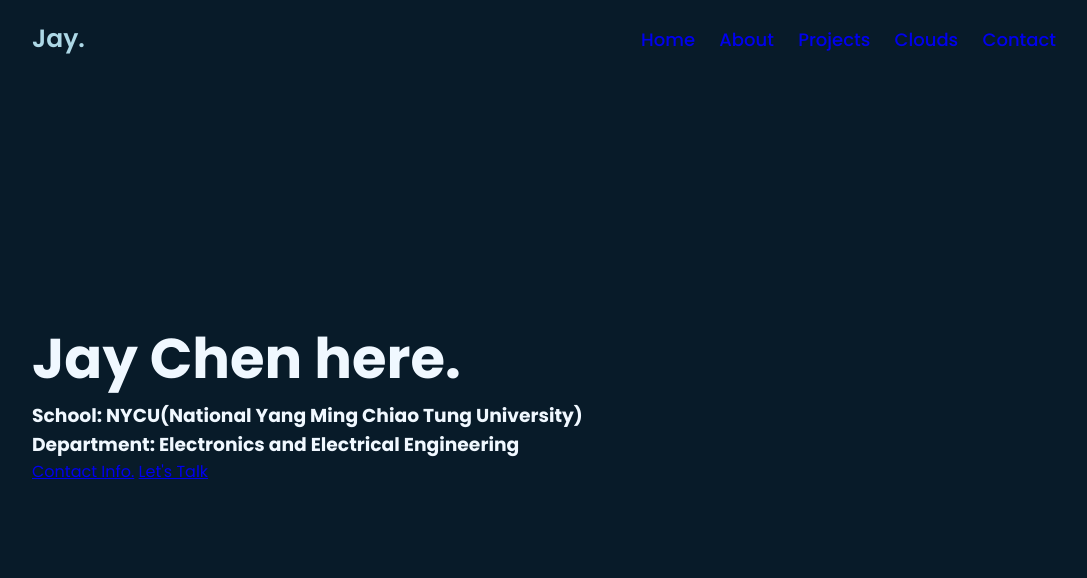
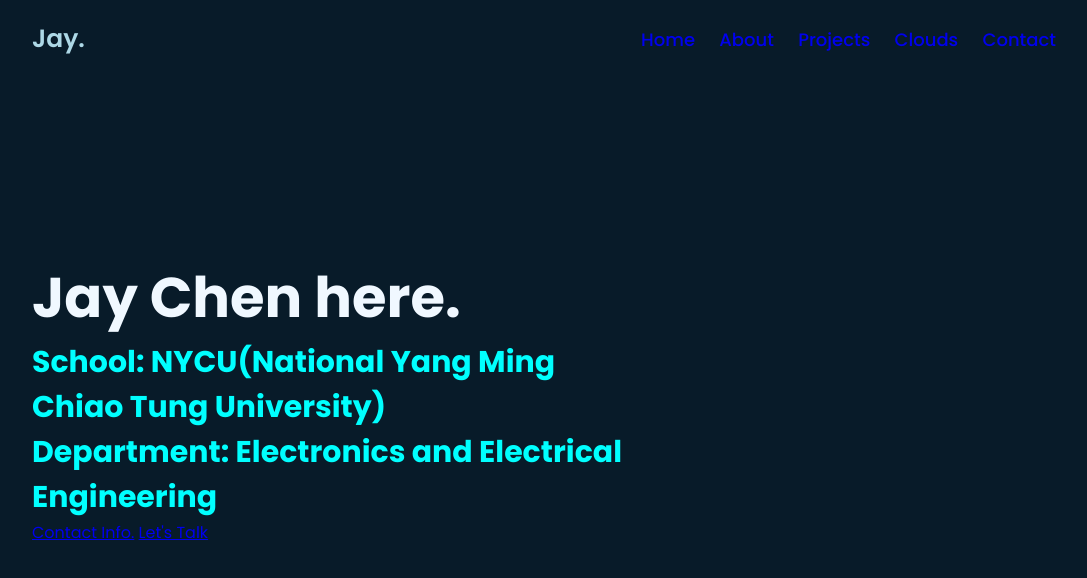
Before and after one commit to ChiehChen8201/ChiehChen8201.github.io, a plain HTML site: page index.html in a window 1280 px wide. Shown: the whole page, without its empty margins (96-1183 px from the left). Drawn offline with Linux system fonts and the light colour scheme.

Commit message:
20240830_update

```diff
--- a/styles.css
+++ b/styles.css
@@ -71,3 +71,9 @@ body {
   font-size: 56px;
   font-weight: 700;
 }
+
+.home-content h3 {
+  font-size: 30px;
+  font-weight: 700;
+  color: aqua;
+}
```
